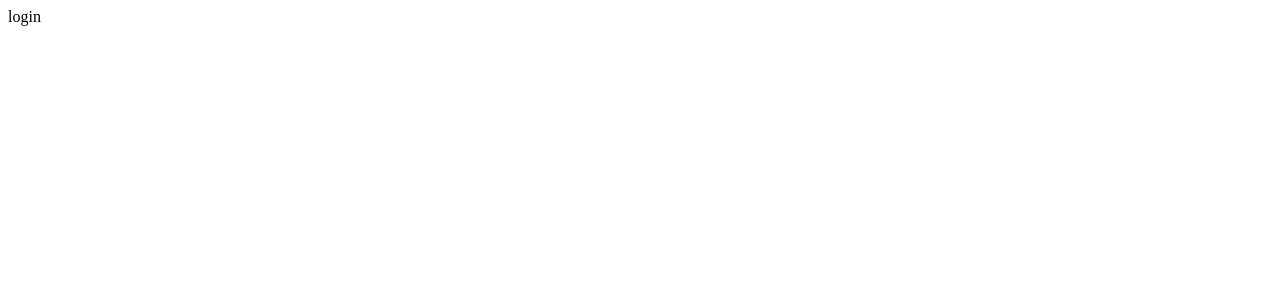
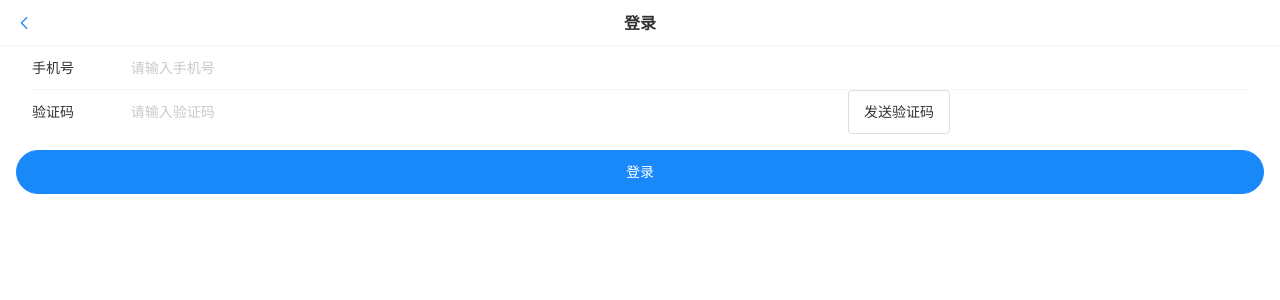
Before and after one commit to jj1996229/milktea-app-git, a Vue app: page /login in a window 1280 px wide. Shown: the top 300 px of the page. Built offline with nearby package versions, Linux system fonts and the light colour scheme.

Commit message:
修改mock并同步其他代码

```diff
--- /dev/null
+++ b/src/api/users.js
@@ -0,0 +1,23 @@
+import http from "../utils/http";
+
+//发送验证码
+function sendYzm(a,data) {
+    return http.get('/users/yzm', data)
+}
+
+//登录
+function login(data) {
+    return http.post('/users/login', data)
+}
+
+// 校验token，返回用户信息
+// 很多个接口都需要携带token，所以不用一个一个去传递，可以通过请求头携带token
+function info() {
+    return http.get('/users/info')
+}
+
+export {
+    sendYzm,
+    login,
+    info
+}
--- a/src/assets/base.css
+++ b/src/assets/base.css
@@ -1,4 +1,8 @@
 /* color palette from <https://github.com/vuejs/theme> */
+*{
+  margin: 0;
+  padding: 0;
+}
 :root {
   --vt-c-white: #ffffff;
   --vt-c-white-soft: #f8f8f8;
--- a/src/router/index.js
+++ b/src/router/index.js
@@ -16,6 +16,7 @@ const router = createRouter({
       path: '/',
       name: 'index',
       component: Index,
+      meta: { auth: false}
     },
     {
       path: '/login',
@@ -25,34 +26,50 @@ const router = createRouter({
     {
       path: '/orders',
       name: 'orders',
-      component: Orders
+      component: Orders,
+      meta: { auth: true}
     },
     {
       path: '/address',
       name: 'address',
-      component: Address
+      component: Address,
+      meta: { auth: true}
     },
     {
       path: '/addAddress',
       name: 'addAddress',
-      component: AddAddress
+      component: AddAddress,
+      meta: { auth: true}
     },
     {
       path: '/buy',
       name: 'buy',
-      component: Buy
+      component: Buy,
+      meta: { auth: true}
     },
     {
       path: '/personal',
       name: 'personal',
-      component: Personal
+      component: Personal,
+      meta: { auth: true}
     },
     {
       path: '/succeed',
       name: 'succeed',
-      component: Succeed
+      component: Succeed,
+      meta: { auth: true}
     },
   ]
 })
 
+router.beforeEach((
+  to,from,next)=>{
+    if(to.meta.auth) {
+      next('/login')
+    }
+    else{
+      next()
+    }
+  }
+  )
 export default router
--- /dev/null
+++ b/src/store/index.js
@@ -0,0 +1,15 @@
+import { createStore } from 'vuex'
+import userToken from'./module/userToken';
+import createPersistedState from "vuex-persistedstate";
+
+const store = createStore({
+    modules: {
+        userToken
+    },
+    plugins: [createPersistedState({
+        paths: ['userToken']
+      })]
+
+})
+
+export default store;
--- /dev/null
+++ b/src/store/module/userToken.js
@@ -0,0 +1,20 @@
+
+
+const state = {
+    token:''
+}
+const grtters = {}
+const actions = {}
+const mutations = {
+    updateToken(state,payload){
+        state.token = payload
+    }
+}
+
+export default {
+    namespaced: true,
+    state,
+    grtters,
+    actions,
+    mutations
+}
--- a/src/views/Login.vue
+++ b/src/views/Login.vue
@@ -1,11 +1,82 @@
 <template>
     <div>
-        login
+        <div>
+            <van-nav-bar title="登录" left-arrow @click-left="onClickLeft" />
+            <van-form @submit="onSubmit">
+                <van-cell-group inset>
+                    <van-field v-model="username" name="username" label="手机号" placeholder="请输入手机号"
+                        :rules="[{ required: true, message: '请填写手机号' }, { pattern: /^(?:(?:\+|00)86)?1(?:(?:3[\d])|(?:4[5-79])|(?:5[0-35-9])|(?:6[5-7])|(?:7[0-8])|(?:8[\d])|(?:9[1589]))\d{8}$/, message: '请填写正确手机号' }]" />
+                    <van-row>
+                        <van-col span="16">
+                            <van-field v-model="yzm" name="yzm" label="验证码" placeholder="请输入验证码"
+                                :rules="[{ required: true, message: '请输入验证码' }]" />
+                        </van-col>
+                        <van-col span="8">
+                            <van-button @click="handleSendYzm">发送验证码</van-button>
+                        </van-col>
+
+                    </van-row>
+
+                </van-cell-group>
+                <div style="margin: 16px;">
+                    <van-button round block type="primary" native-type="submit">
+                        登录
+                    </van-button>
+                </div>
+            </van-form>
+        </div>
     </div>
 </template>
+<script>
+import { update } from 'lodash'
+import { sendYzm,login } from '../api/users'
+import{ showNotify }from'vant'
 
-<script>
 export default {
+    data() {
+        return {
+            username: '',
+            yzm: '',
+        }
+    },
+    methods: {
+        onClickLeft() {
+            this.$router.back()
+        },
+        onSubmit(values) {
+          login(values).then((res)=>{
+            if(res.data.errcode === 0) {
+               this.$store.commit('userToken/updateToken',res.data.token)
+               this.$router.push('/user')
+                showNotify({
+                    type:'success',
+                    message:'登陆成功'
+             })
+            }
+            else{
+                showNotify({
+                    type:'danger',
+                    message:'登陆失败'
+                })
+            }
+          })
+
+
+        },
+        handleSendYzm() {
+            if (!this.username) {
+               showNotify({
+                type:'danger',
+                message:'请输入手机号'
+                })
+                return;
+            }
+            sendYzm({ username: this.username }).then((res) => {
+                console.log(res.data.yzm);
+
+})
+        }
+    }
 
 }
 </script>
```
Also changed, not shown: src/main.js (+10 -2 lines).
